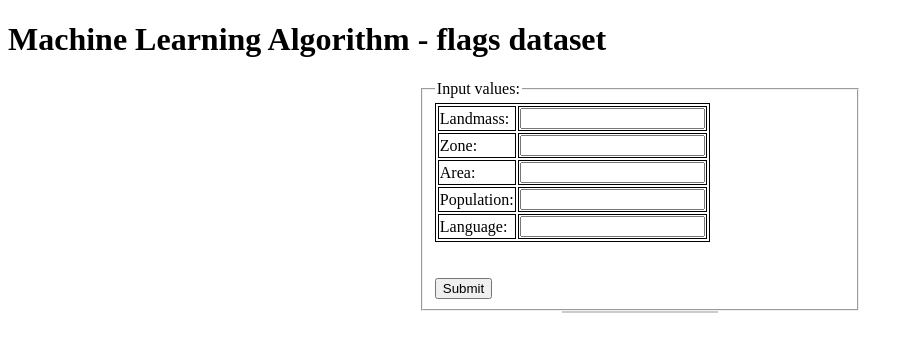
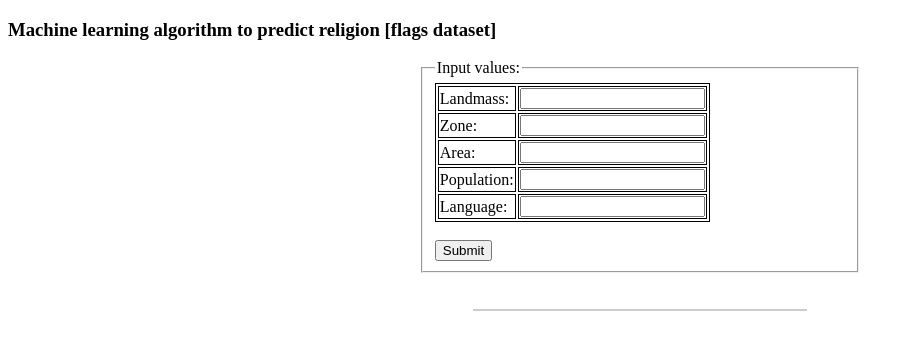
Before and after one commit to gSasikala/MachineLearning_Flags, a Flask app: page / in a window 1280 px wide. Shown: the top 352 px of the page, without its empty margins (0-914 px from the left). Run offline with Flask 2, Linux system fonts and the light colour scheme; parts of the project's set-up code (start-up, migrations or seed data) failed here and were passed over.

Commit message:
update
update

```diff
--- a/app.py
+++ b/app.py
@@ -16,16 +16,17 @@ def main():
             population = flask.request.form['population']
             landmass = flask.request.form['landmass']
             zone = flask.request.form['zone']
-            input_variables = pd.DataFrame([[language, area, population,landmass, zone]],
-                                           columns=['language', 'area', 'population','landmass','zone'],
+            input_variables = pd.DataFrame([[landmass, zone, area, population, language]],
+                                           columns=['landmass', 'zone', 'area', 'population', 'language'],
                                            dtype=float)
             prediction = model.predict(input_variables)[0]
             return flask.render_template('main.html',
-                                         original_input={'Language': language,
-                                                         'Area': area,
-                                                         'Population': population,
-                                                         'Landmass': landmass,
-                                                         'Zone' : zone
+                                         original_input={
+                                             'Landmass': landmass,
+                                             'Zone': zone,
+                                             'Area': area,
+                                            'Population': population,
+                                             'Language': language
                                                          },
                                          result=prediction,
                                          )
--- a/templates/main.html
+++ b/templates/main.html
@@ -2,7 +2,7 @@
 <html lang="en">
 <head>
     <meta charset="UTF-8">
-    <title>Title</title>
+    <title>Flag Dataset - Predict Religion</title>
     <style>
 form {
     margin: auto;
@@ -10,7 +10,7 @@ form {
 }
 .result {
     margin: auto;
-    width: 35%;
+    width: 75%;
     border: 1px solid #ccc;
 }
 table, th, td {
@@ -19,8 +19,7 @@ table, th, td {
 </style>
 </head>
 <body>
-<h1> Machine Learning Algorithm - flags dataset</h1>
-
+<h3> Machine learning algorithm to predict religion [flags dataset]</h3>
 <form action="{{ url_for('main') }}" method="POST">
      <fieldset>
         <legend>Input values:</legend>
@@ -68,9 +67,12 @@ table, th, td {
 
 
          </table>
-<br/><br/>
+<br/>
         <input type="submit">
+         <br/>
     </fieldset>
+    <br/>
+    <br/>
     <div class="result" align="center">
     {% if result %}
         {% for variable, value in original_input.items() %}
```
Also changed, not shown: 1 other file.
